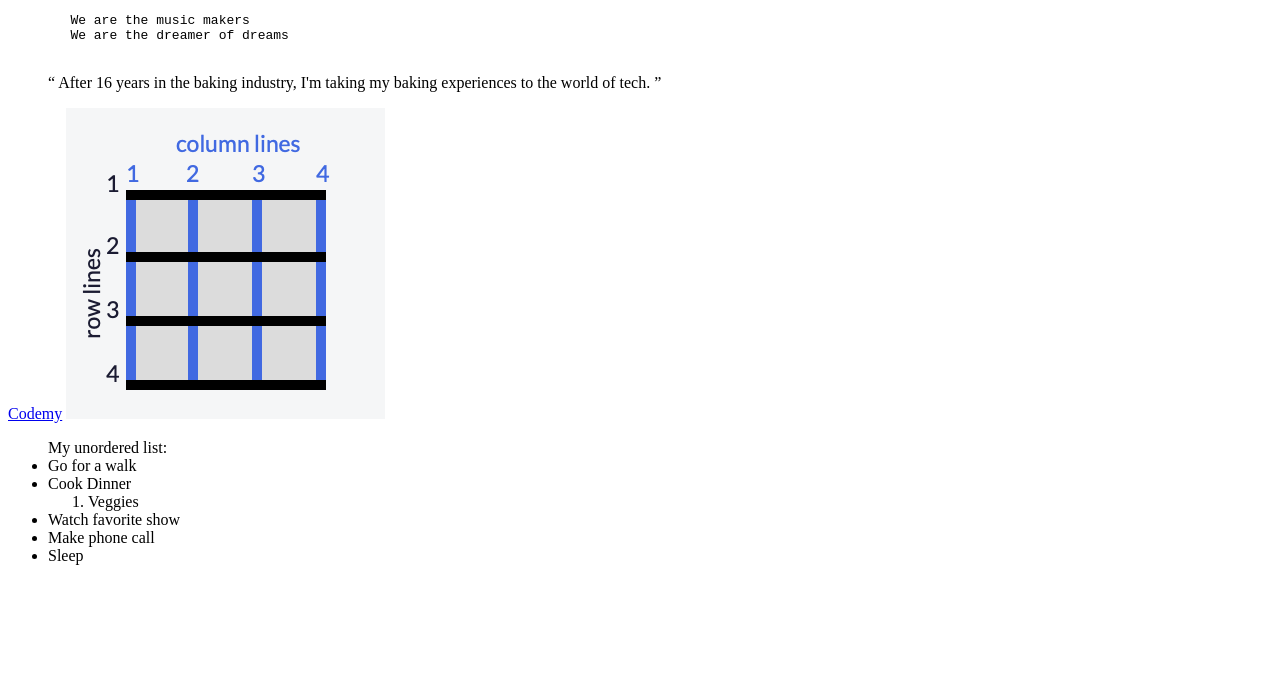
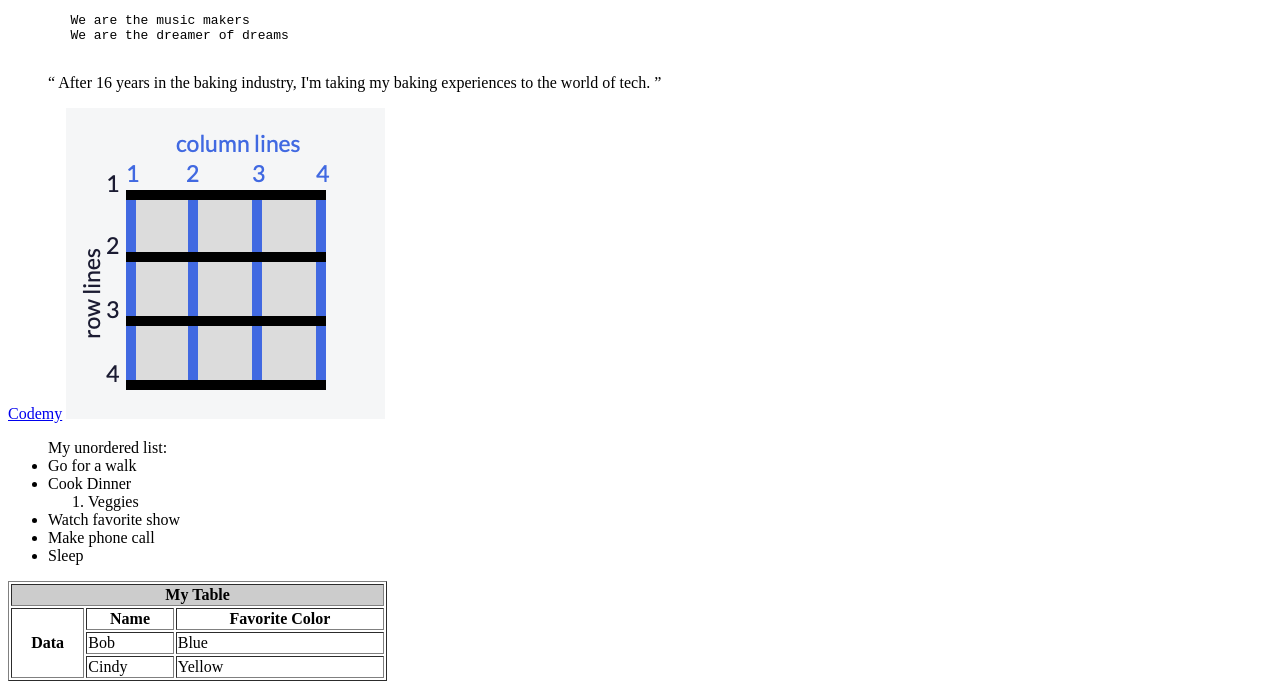
Before and after one commit to pastrychefgamer/html-basics, a plain HTML site: page index.html in a window 1280 px wide. Shown: the part 119-808 px from the top of the page. Drawn offline with Linux system fonts and the light colour scheme.

Commit message:
making a table

```diff
--- a/index.html
+++ b/index.html
@@ -40,5 +40,24 @@
         <li>Sleep</li>
     </ul>
 
+    <table style="width:30%;" border="1">
+        <tr bgcolor="#ccc">
+            <th colspan="3">My Table</th>
+        </tr>
+        <tr>
+            <th rowspan="3">Data</th>
+            <th>Name</th>
+            <th>Favorite Color</th>
+        </tr>
+        <tr>
+            <td>Bob</td>
+            <td>Blue</td>
+        </tr>
+        <tr>
+            <td>Cindy</td>
+            <td>Yellow</td>
+        </tr>
+    </table>
+
 </body>
 </html>
```
